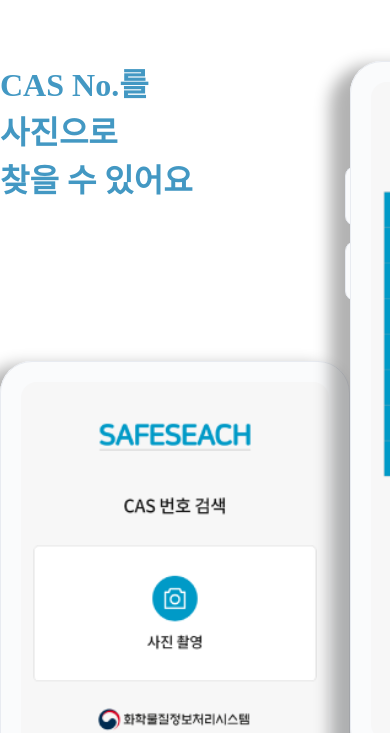
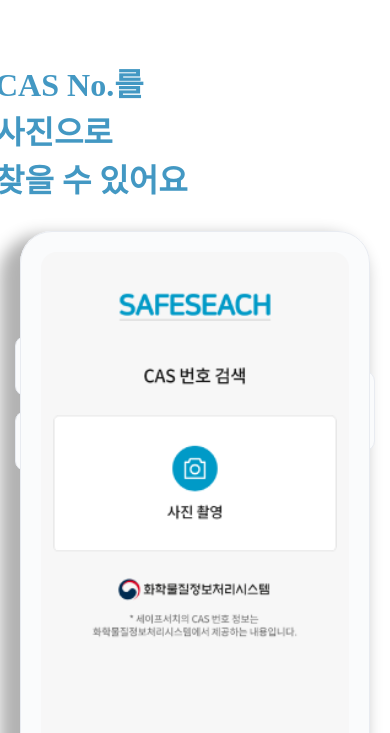
Before and after one commit to DGSW-SafeSearch/Web, a React (Create React App) app: page / in a window 390 px wide. Shown: the part 931-1664 px from the top of the page. Built offline with nearby package versions, Linux system fonts and the light colour scheme.

Commit message:
add: phoneArea 모바일 버전 추가

```diff
--- a/src/components/PhoneArea/index.tsx
+++ b/src/components/PhoneArea/index.tsx
@@ -3,12 +3,14 @@
 import Info from "../../asset/Info.png";
 import Search from "../../asset/Search.png";
 import * as S from "./style";
+import useGetBrWidth from "../../util/hooks/useGetBrWidth";
 
 const PhoneArea = () => {
+  const { checkWidth } = useGetBrWidth();
   return (
     <div>
-      <S.MainWrap>
-        <S.PhoneWrap>
+      <S.MainWrap isMoblie={!checkWidth()}>
+        <S.PhoneWrap isMoblie={!checkWidth()}>
           <S.Context>
             CAS No.를
             <br />
@@ -18,7 +20,7 @@
           </S.Context>
           <Phone image={Search} />
         </S.PhoneWrap>
-        <S.PhoneWrap>
+        <S.PhoneWrap isMoblie={!checkWidth()}>
           <Phone image={Info} />
           <S.Context isRight>
             여러가지
@@ -29,7 +31,7 @@
           </S.Context>
         </S.PhoneWrap>
       </S.MainWrap>
-      <S.Introduce>
+      <S.Introduce isMoblie={!checkWidth()}>
         시약병에 있는 CAS No. 를 폰으로 바로 찍어
         <br />
         화학물질정보를 편하게 검색 하세요
--- a/src/components/PhoneArea/style.ts
+++ b/src/components/PhoneArea/style.ts
@@ -10,26 +10,36 @@
   ${({ isRight }) => isRight && `text-align:right;`}
 `;
 
-export const PhoneWrap = styled.div`
+export const PhoneWrap = styled.div<{ isMoblie: boolean }>`
   display: flex;
   justify-content: space-between;
   align-items: center;
 
   margin-top: 3rem;
   flex-direction: column;
-  height: 1000px;
+
+  height: ${({ isMoblie }) => (isMoblie ? "870px" : "1000px")};
   width: 400px;
 `;
 
-export const MainWrap = styled.div`
+export const MainWrap = styled.div<{ isMoblie: boolean }>`
   width: 100%;
   display: flex;
-  justify-content: space-around;
+  justify-content: ${({ isMoblie }) => (isMoblie ? "center" : "space-around")};
+  ${({ isMoblie }) =>
+    isMoblie &&
+    `
+  flex-direction : column;
+
+  &>div:nth-child(1){
+    margin-bottom : 200px;
+  }
+  `}
   align-items: center;
 `;
 
-export const Introduce = styled.p`
-  font-size: 2rem;
+export const Introduce = styled.p<{ isMoblie: boolean }>`
+  font-size: ${({ isMoblie }) => (isMoblie ? "1.5rem" : "2rem")};
   font-weight: 600;
   color: ${({ theme }) => theme.personal50};
   text-align: center;
```
